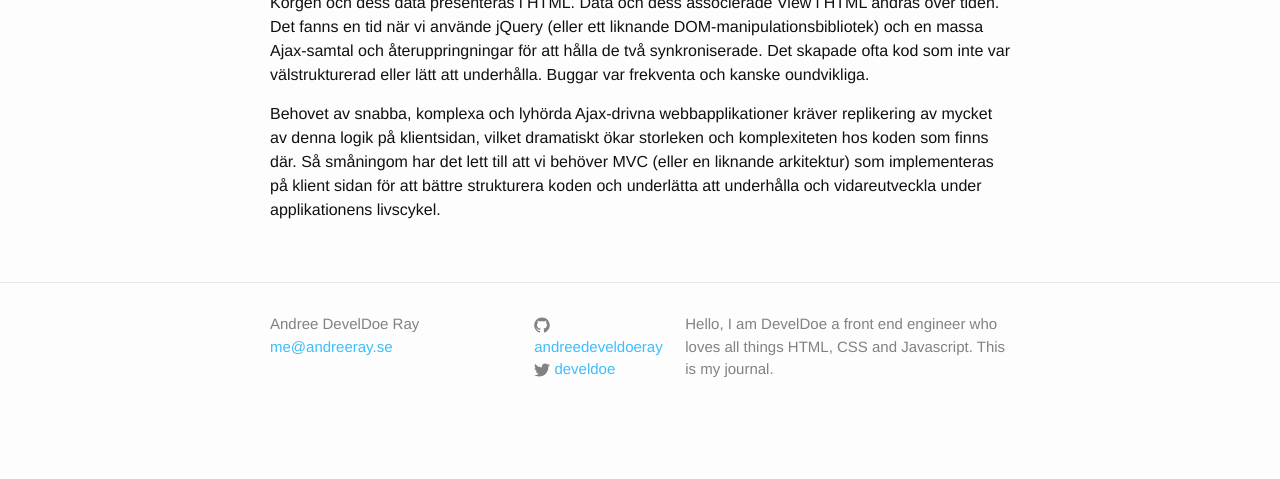
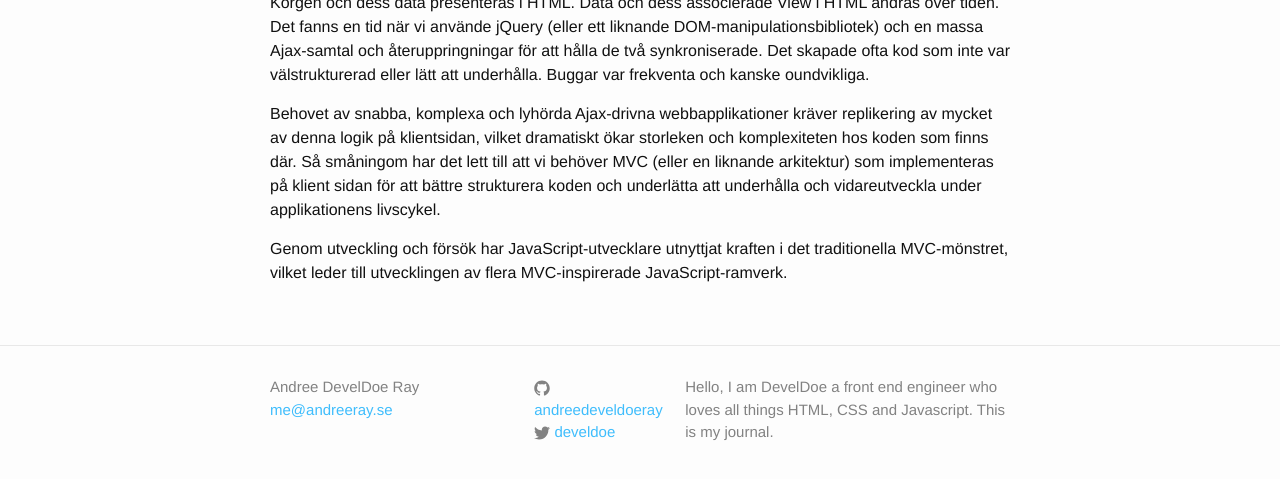
Before and after one commit to develdoe/develdoe.github.io, a Jekyll site: the page built from _posts/2017-10-23-mvc-model-view-controller.md, in a window 1280 px wide and 900 px high, scrolled down 4778 px, cut to the strip 396-875 px from the top of the window. Built offline with Jekyll 4.4.1, drawn with Linux system fonts in a browser that asks for light colours; before the commit the page ends 5615 px from its top, so only the background shows below that.

Commit message:
Update 2017-10-23-mvc-model-view-controller.md

```diff
--- a/_posts/2017-10-23-mvc-model-view-controller.md
+++ b/_posts/2017-10-23-mvc-model-view-controller.md
@@ -97,3 +97,5 @@ Det typiska SPA består av mindre bitar av gränssnitt som representerar logiska
 Korgen och dess data presenteras i HTML. Data och dess associerade View i HTML ändras över tiden. Det fanns en tid när vi använde jQuery (eller ett liknande DOM-manipulationsbibliotek) och en massa Ajax-samtal och återuppringningar för att hålla de två synkroniserade. Det skapade ofta kod som inte var välstrukturerad eller lätt att underhålla. Buggar var frekventa och kanske oundvikliga.
 
 Behovet av snabba, komplexa och lyhörda Ajax-drivna webbapplikationer kräver replikering av mycket av denna logik på klientsidan, vilket dramatiskt ökar storleken och komplexiteten hos koden som finns där. Så småningom har det lett till att vi behöver MVC (eller en liknande arkitektur) som implementeras på klient sidan för att bättre strukturera koden och underlätta att underhålla och vidareutveckla under applikationens livscykel.
+
+Genom utveckling och försök har JavaScript-utvecklare utnyttjat kraften i det traditionella MVC-mönstret, vilket leder till utvecklingen av flera MVC-inspirerade JavaScript-ramverk.
```
